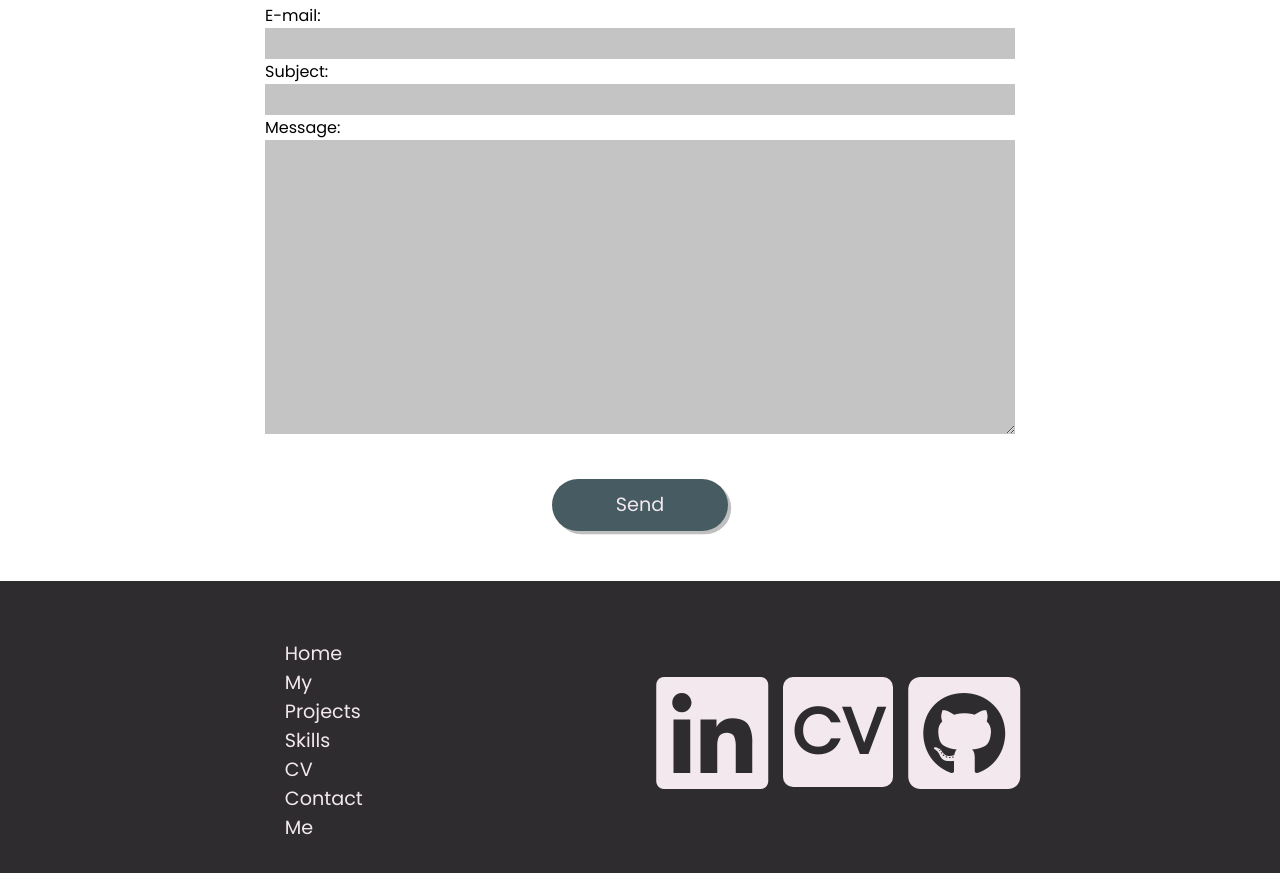
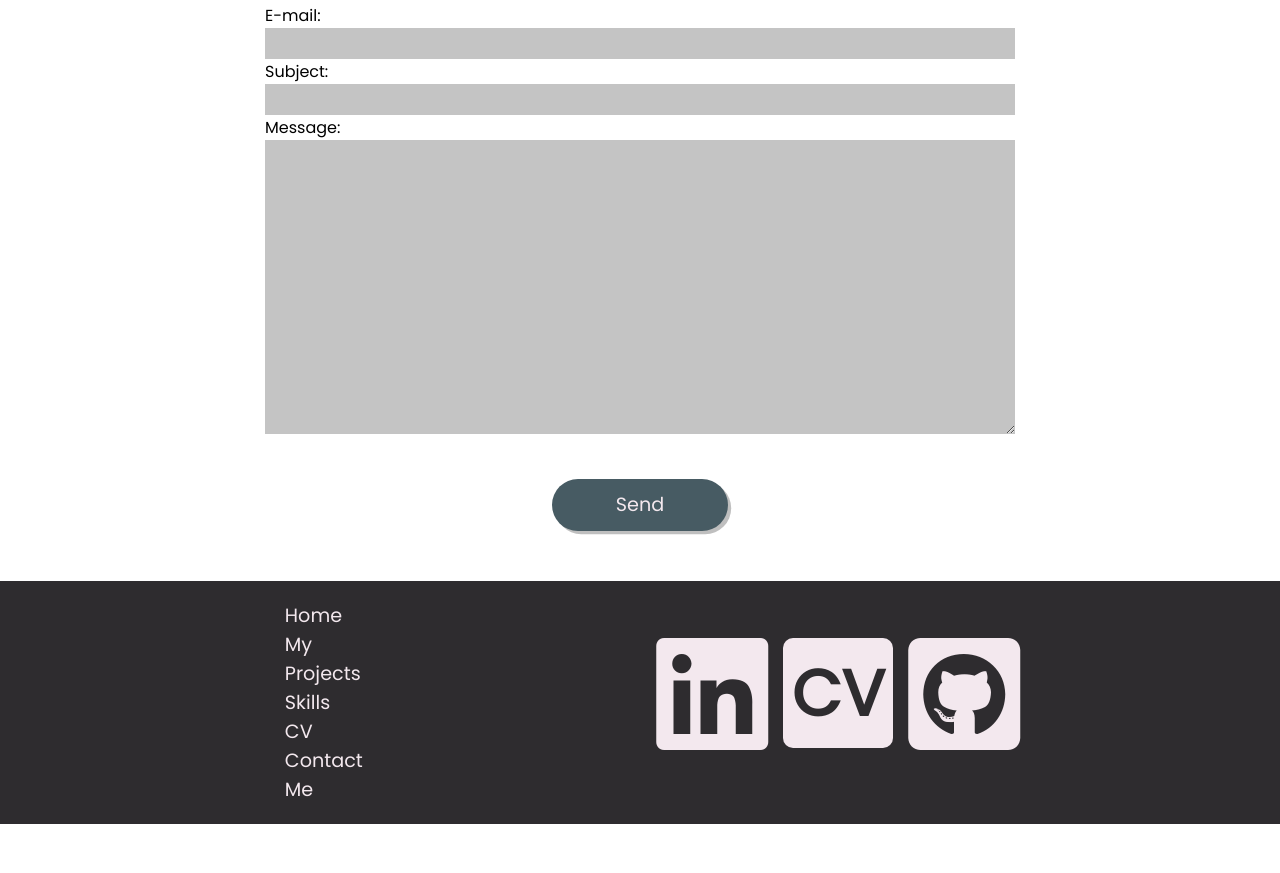
Before and after one commit to SamD70/Portfolio-Site, a plain HTML site: page index.html in a window 1280 px wide. Shown: the part 2645-3518 px from the top of the page. After the commit the page ends 3469 px from the top, so only its background shows below. Drawn offline with nearby package versions, Linux system fonts and the light colour scheme.

Commit message:
finished

```diff
--- a/styles.css
+++ b/styles.css
@@ -354,12 +354,12 @@ a:hover{
 
 footer{
     background-color: #2E2C2F;
-    height: 40vh;
     display: flex;
     justify-content:space-evenly;
     align-items: center;
 }
 .footer-nav{
+    padding: 20px 0;
     display: flex;
     font-size: 1.2rem;
     color: #F3E8EE;
```
